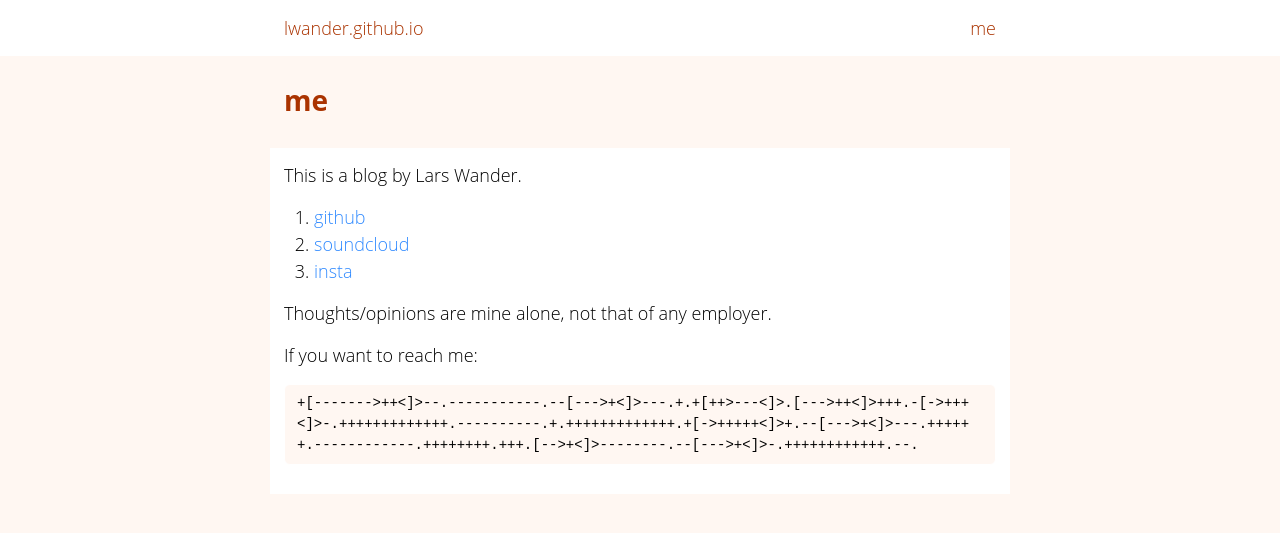
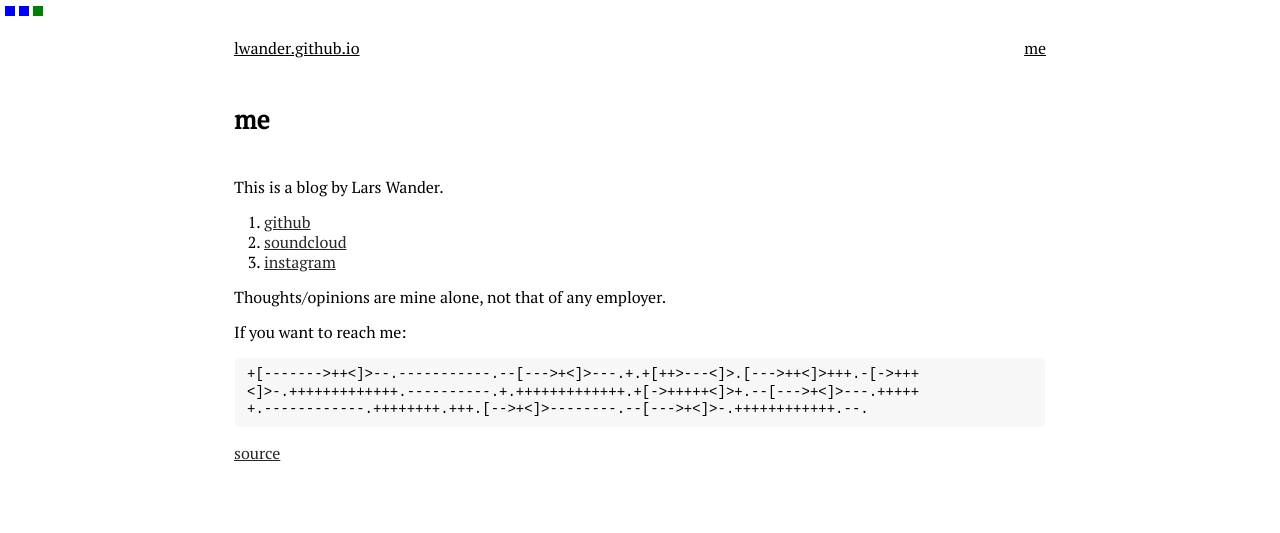
Before and after one commit to lwander/lwander.github.io, a Jekyll site: the page built from about.md, in a window 1280 px wide. Shown: the top 533 px of the page. Built offline with Jekyll 4.4.1, drawn with Linux system fonts in a browser that asks for light colours.

Commit message:
Update about.md

````diff
--- a/_includes/head.html
+++ b/_includes/head.html
@@ -10,5 +10,6 @@
   <link rel="stylesheet" href="{{ "/css/main.css" | prepend: site.baseurl }}">
   <link rel="canonical" href="{{ page.url | replace:'index.html','' | prepend: site.baseurl | prepend: site.url }}">
   <link rel="alternate" type="application/rss+xml" title="{{ site.title }}" href="{{ "/feed.xml" | prepend: site.baseurl | prepend: site.url }}">
+  <link href="https://fonts.googleapis.com/css?family=PT+Serif" rel="stylesheet">
   <link href='https://fonts.googleapis.com/css?family=Roboto+Mono:400,400italic,700,700italic' rel='stylesheet' type='text/css'>
 </head>
--- a/_includes/header.html
+++ b/_includes/header.html
@@ -1,11 +1,18 @@
+<div style="display: inline; margin-left: 5px">
+  <div class="color-box" id="a"></div>
+  <div class="color-box" id="b"></div>
+  <div class="color-box" id="c"></div>
+  <script>
+    var s = Math.floor((new Date())/8.64e7);
+    document.getElementById("a").style.backgroundColor = (((s * 171) % 30269) % 2) === 0 ? "green" : "blue";
+    document.getElementById("b").style.backgroundColor = (((s * 172) % 30307) % 3) === 0 ? "green" : "blue";
+    document.getElementById("c").style.backgroundColor = (((s * 170) % 30323) % 5) === 0 ? "green" : "blue";
+  </script>
+</div>
 <header class="site-header">
-
   <div class="wrapper">
-
     <a class="site-title" href="{{ site.baseurl }}/">{{ site.title }}</a>
-
     <nav class="site-nav">
-
       <div class="trigger">
         {% for my_page in site.pages %}
           {% if my_page.title and my_page.title != "Not found" %}
@@ -14,7 +21,5 @@
         {% endfor %}
       </div>
     </nav>
-
   </div>
-
 </header>
--- a/_sass/_base.scss
+++ b/_sass/_base.scss
@@ -22,6 +22,7 @@ body {
     -o-font-feature-settings: "kern" 1;
     font-feature-settings: "kern" 1;
     font-kerning: normal;
+    initial-letter: 1.5;
 }
 
 /**
@@ -74,20 +75,22 @@ h1, h2, h3, h4, h5, h6 {
     font-weight: $base-font-weight;
 }
 
+h2 {
+    border-bottom: 1px solid grey
+}
+
 /**
  * Links
  */
 a {
-    color: $brand-color;
-    text-decoration: none;
+    color: lighten($text-color, 15%);
+    text-decoration: underline;
 
     &:visited {
-        color: darken($brand-color, 15%);
     }
 
     &:hover {
         color: $text-color;
-        text-decoration: underline;
     }
 }
 
@@ -111,10 +114,10 @@ blockquote {
  */
 pre,
 code {
-    border: 1px solid $grey-color-light;
+    border: 1px solid $text-background;
     border-radius: 6px;
-    font-size: 14px;
-    background-color: $background-color;
+    font-size: $code-font-size;
+    background-color: $grey-color-light;
 }
 
 code {
@@ -180,3 +183,9 @@ pre {
         }
     }
 }
+
+.color-box {
+    width: 10px;
+    height: 10px;
+    display: inline-block;
+}
--- a/about.md
+++ b/about.md
@@ -8,7 +8,7 @@ This is a blog by Lars Wander.
 
   1. [github](https://github.com/lwander)
   2. [soundcloud](https://soundcloud.com/la-w-nder)
-  3. [insta](https://instagram.com/larswander)
+  3. [instagram](https://instagram.com/larswander)
 
 Thoughts/opinions are mine alone, not that of any employer.
 
@@ -19,3 +19,5 @@ If you want to reach me:
 <]>-.+++++++++++++.----------.+.+++++++++++++.+[->+++++<]>+.--[--->+<]>---.+++++
 +.------------.++++++++.+++.[-->+<]>--------.--[--->+<]>-.++++++++++++.--.
 ```
+
+[source](https://github.com/lwander/lwander.github.io)
--- a/css/main.scss
+++ b/css/main.scss
@@ -4,12 +4,13 @@
 @charset "utf-8";
 
 // Our variables
-$base-font-family: 'Open Sans';
-$base-font-size:   18px;
+$base-font-family: 'PT Serif', serif;
+$base-font-size:   16px;
 $base-font-weight: 200;
+$code-font-size:   14px;
 $small-font-size:  $base-font-size * 0.875;
-$base-line-height: 1.5;
-$big-font-size:    28px;
+$base-line-height: 1.25;
+$big-font-size:    26px;
 $medium-font-size: $big-font-size * 0.8;
 
 $spacing-unit:     30px;
@@ -17,19 +18,18 @@ $text-padding:     14px;
 
 $text-color:        #000;
 $text-background:   #fff;
-$background-color:  #fff7f2;
-$brand-color:       #308aff;
-$title-color:       #aa3300;
+$background-color:  #fff;
+$title-color:       #000;
 
 $grey-color:       #aaaaaa;
-$grey-color-light: lighten($grey-color, 60%);
+$grey-color-light: lighten($grey-color, 30%);
 $grey-color-dark:  darken($grey-color, 25%);
 
 // Width of the content area
-$content-width:    800px;
+$content-width:    900px;
 
 $on-palm:          600px;
-$on-laptop:        800px;
+$on-laptop:        900px;
 
 
 @mixin media-query($device) {
````
